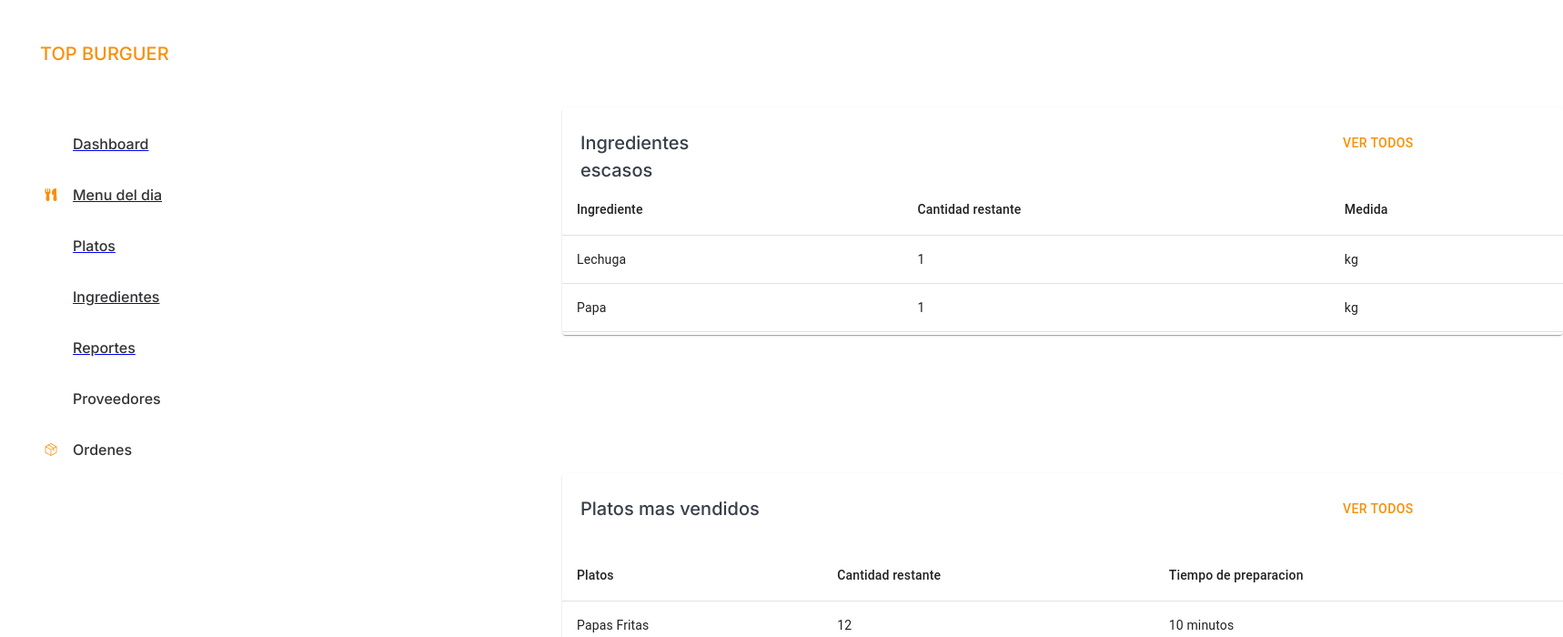
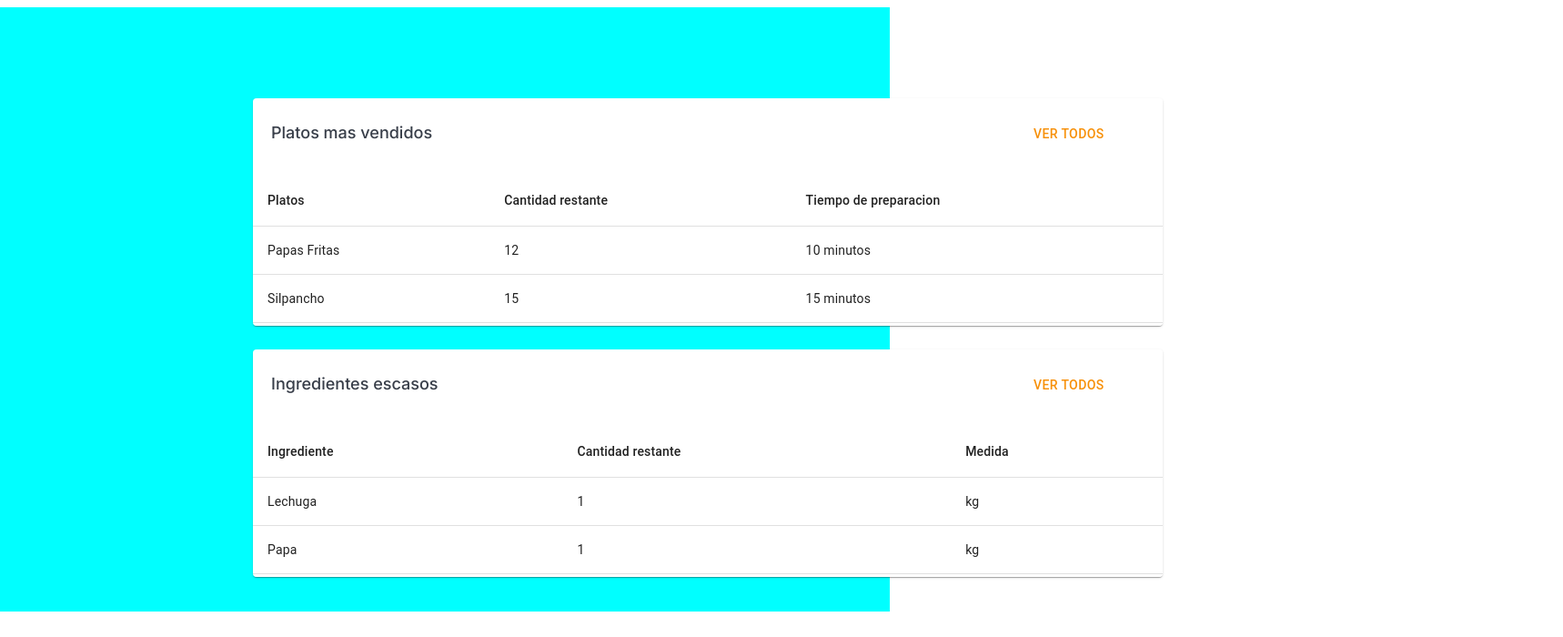
Before and after one commit to nukkua/inventory_managment, a React (Vite) app: page /reportes in a window 1280 px wide. Shown: the top 700 px of the page at 91% size, 1718 px wide, since content can reach past the window. Built offline with nearby package versions, Linux system fonts and the light colour scheme; some icons are missing.

Commit message:
checa el color aqua para el reports container

```diff
--- a/src/components/SectionInEscasos.css
+++ b/src/components/SectionInEscasos.css
@@ -35,7 +35,7 @@
   height: 30px;
   /* left: 12px;
   top: 20px;  */
-  font-size: 20px;
+  font-size: 18px;
   padding-left: 20px;
 }
 
--- a/src/components/SectionInMasVendidos.css
+++ b/src/components/SectionInMasVendidos.css
@@ -18,7 +18,6 @@
   transform: translateX(30%);
   height: 250px;
   width: 1096px;
-  margin-bottom: 36px;
   background: #FFFFFF;
 }
 .cell-t{
@@ -35,7 +34,7 @@
   height: 30px;
   /* left: 12px;
   top: 20px;  */
-  font-size: 20px;
+  font-size: 18px;
   padding-left: 20px;
 }
 
--- a/src/views/Platos.css
+++ b/src/views/Platos.css
@@ -10,8 +10,10 @@
   padding-left: 80px;
 }
 .container{
+  width: 196px;
+  height: 664px;
   font-size: 16px;
-  margin-left: 0%;
+  margin-left: 0px;
   margin-top: 10%;
   transform: translateX(30%);
 }
--- a/src/views/Reportes.css
+++ b/src/views/Reportes.css
@@ -1,4 +1,7 @@
 .contenedor {
-  width: 1100px;
+  margin-left: -310px;
+  width: 1000px;
   height: 664px;
+  background-color: aqua;
+
 }
--- a/src/views/Reportes.jsx
+++ b/src/views/Reportes.jsx
@@ -6,8 +6,8 @@ import "./Reportes.css";
 const Reportes = () => {
   return (
     <div className="contenedor">
-      <SectionInEscasos/>
-      <SectionInMasVendidos/>
+      <SectionInMasVendidos />
+      <SectionInEscasos />
     </div>
   );
 };
```
